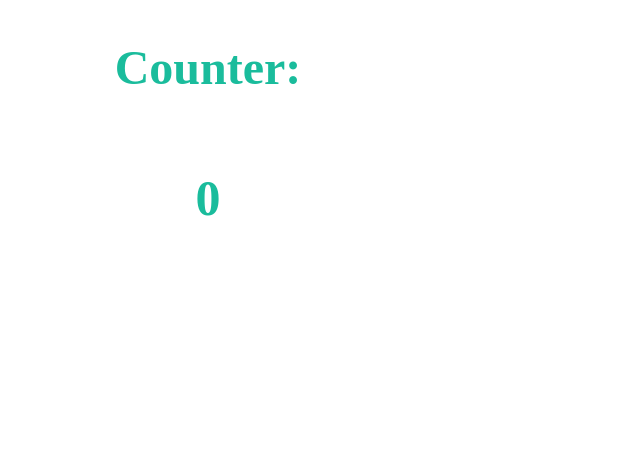
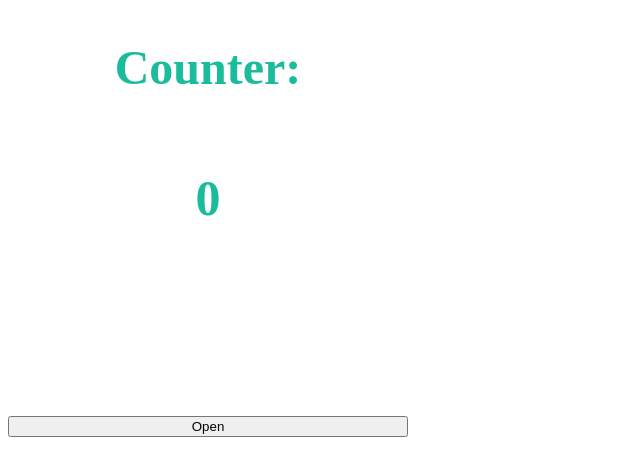
Before and after one commit to TravyCatty/react, a React (Create React App) app in the folder my-app/: page / in a window 1280 px wide. Shown: the top 476 px of the page, without its empty margins (0-640 px from the left). Built offline with nearby package versions, Linux system fonts and the light colour scheme.

Commit message:
create modal window

```diff
--- a/my-app/src/App.js
+++ b/my-app/src/App.js
@@ -1,11 +1,14 @@
 import React from 'react';
 import Counter from './components/counter/Counter';
+import Modal from './components/modal/Modal';
+
 
 function App() {
 
   return (
     <div className="App">
       <Counter />
+      <Modal />
     </div>
   );
 }
--- /dev/null
+++ b/my-app/src/components/modal/Modal.css
@@ -0,0 +1,3 @@
+.Modal{
+margin-top: 100px;
+}
--- /dev/null
+++ b/my-app/src/components/modal/Modal.js
@@ -0,0 +1,21 @@
+import React from 'react'
+import './Modal.css'
+const Modal = () => {
+    const [open, setOpen] = React.useState(false)
+
+    return (
+        <div className='Modal'>
+            <button onClick={() => setOpen(true)}>Open</button>
+            {
+                open && (
+                    <div>
+                        Lorem ipsum dolor sit amet consectetur, adipisicing elit. Deserunt esse placeat tempora corporis exercitationem maiores quo ducimus minus, minima iusto voluptas eligendi laboriosam sint culpa, quisquam eius modi. Autem delectus quidem quaerat a pariatur repudiandae, minima laboriosam quasi commodi ullam, nostrum sunt consectetur qui dicta natus culpa! Error deserunt quis ullam laudantium ea, distinctio officia vero aut at, consequatur doloremque aliquam quos blanditiis voluptates! Labore, fugit. Expedita laborum aliquid tempore alias distinctio dignissimos repudiandae ratione, consequatur veniam quae, excepturi nam odit a error amet, nihil quos adipisci voluptatem laudantium. Eveniet ratione beatae sunt ut fuga aspernatur hic, quam porro alias.
+                    <button onClick={() => setOpen(false)}>Close</button>
+                    </div>
+                )
+            }
+        </div>
+    )
+}
+
+export default Modal
```
